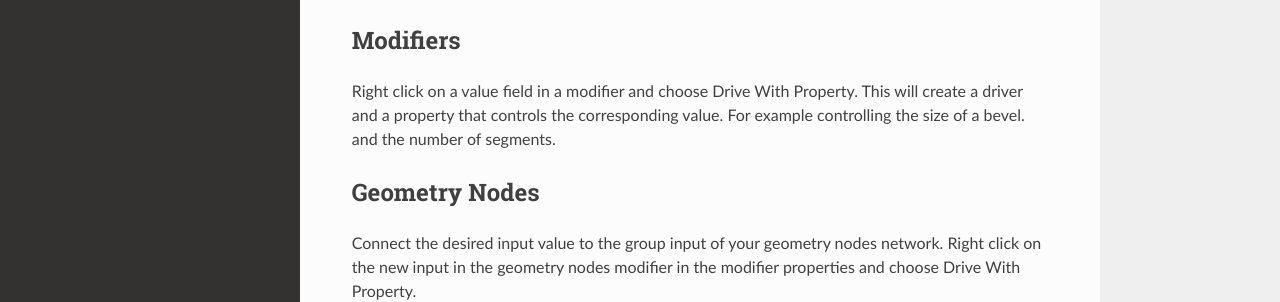
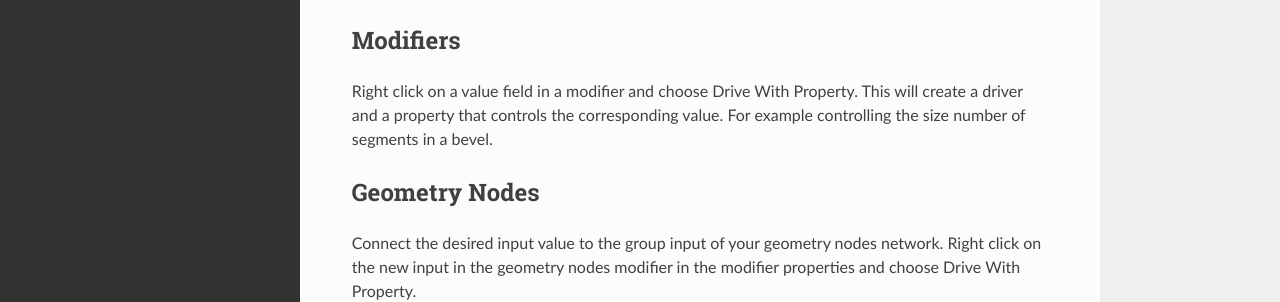
Before and after one commit to imperfectlink/PowerProps, a Sphinx documentation site: the page built from docs/source/uses.rst, in a window 1280 px wide and 1291 px high. Shown: the part 801-1103 px from the top of the window. Built offline with Sphinx 7.4.7 and the Read the Docs theme 2.0.0, drawn with Linux system fonts in a browser that asks for light colours.

Commit message:
Update uses.rst

```diff
--- a/docs/source/uses.rst
+++ b/docs/source/uses.rst
@@ -29,7 +29,7 @@ Create a new property and set the type to float array. Use this property anywher
 Modifiers
 ~~~~
 
-Right click on a value field in a modifier and choose Drive With Property. This will create a driver and a property that controls the corresponding value. For example controlling the size of a bevel. and the number of segments.
+Right click on a value field in a modifier and choose Drive With Property. This will create a driver and a property that controls the corresponding value. For example controlling the size number of segments in a bevel.
 
 Geometry Nodes
 ~~~~
```
